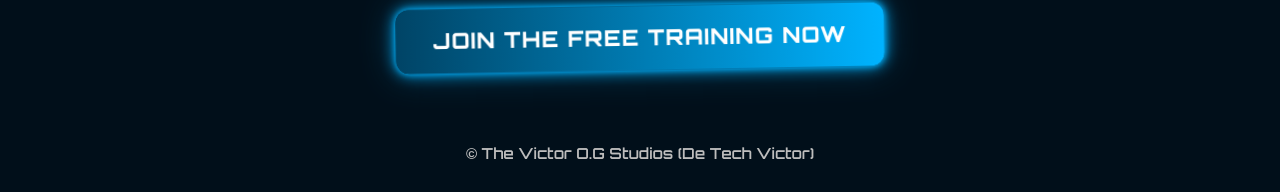
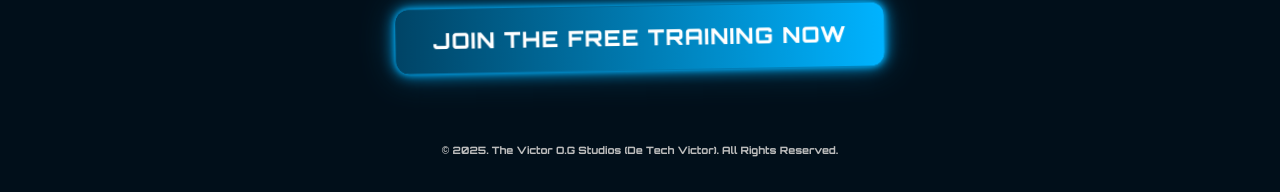
Before and after one commit to TheVictorOG/Denny-Tech-Academy2, a plain HTML site: page index.html in a window 1280 px wide. Shown: the part 1912-2104 px from the top of the page. Drawn offline with nearby package versions, Linux system fonts and the light colour scheme.

Commit message:
update index.html

```diff
--- a/index.html
+++ b/index.html
@@ -80,7 +80,7 @@
     <a href="https://chat.whatsapp.com/F3Sj7W2lVDCFtXZhCKL07u?mode=ems_copy_t" class="btn animate__animated animate__tada">JOIN THE FREE TRAINING NOW</a>
   </section>
   <footer>
-    &copy; The Victor O.G Studios (De Tech Victor)
+    <h6>&copy; 2025. The Victor O.G Studios (De Tech Victor). All Rights Reserved.</h6>
   </footer>
 <script src="main.js">main.js</script>
 </body>
```
